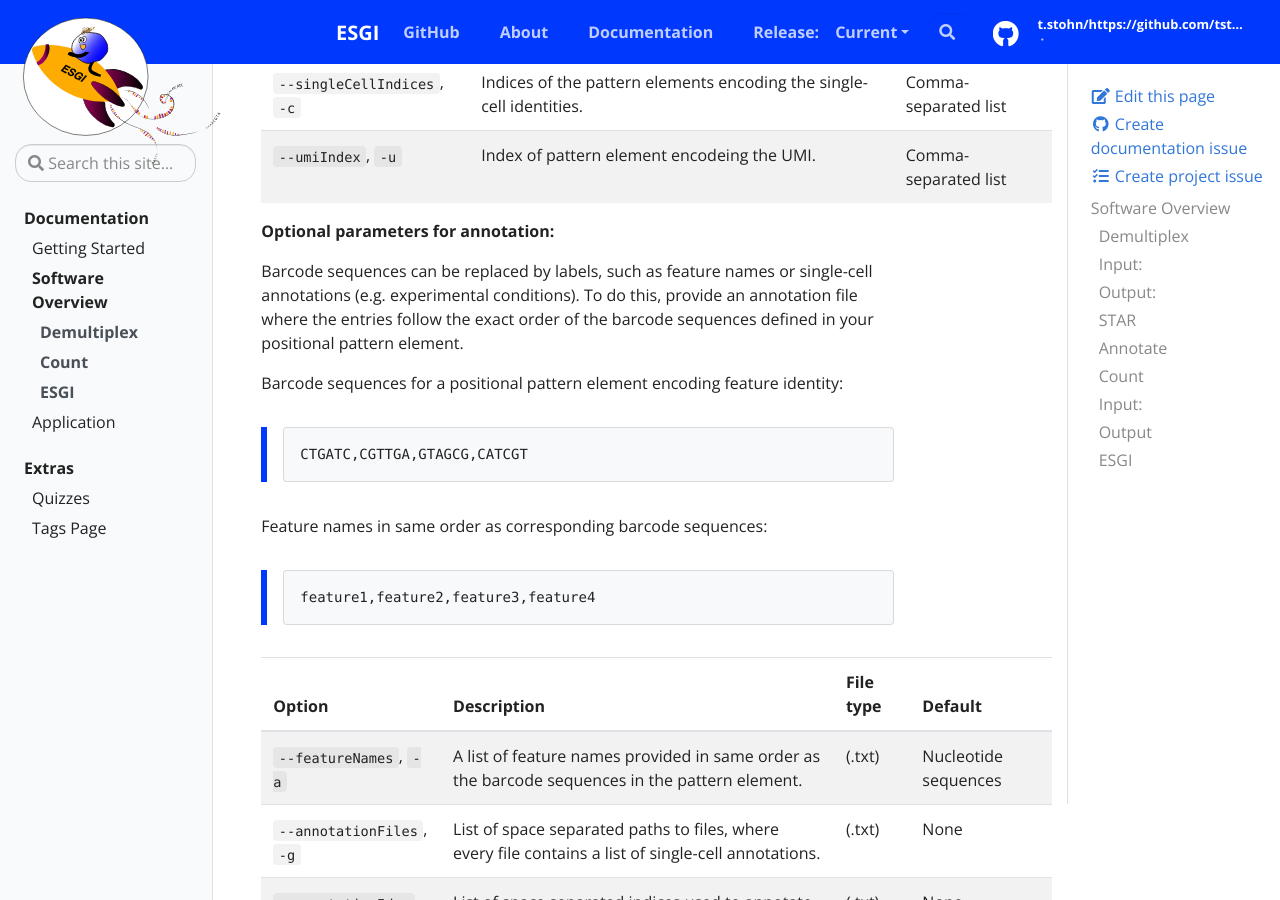
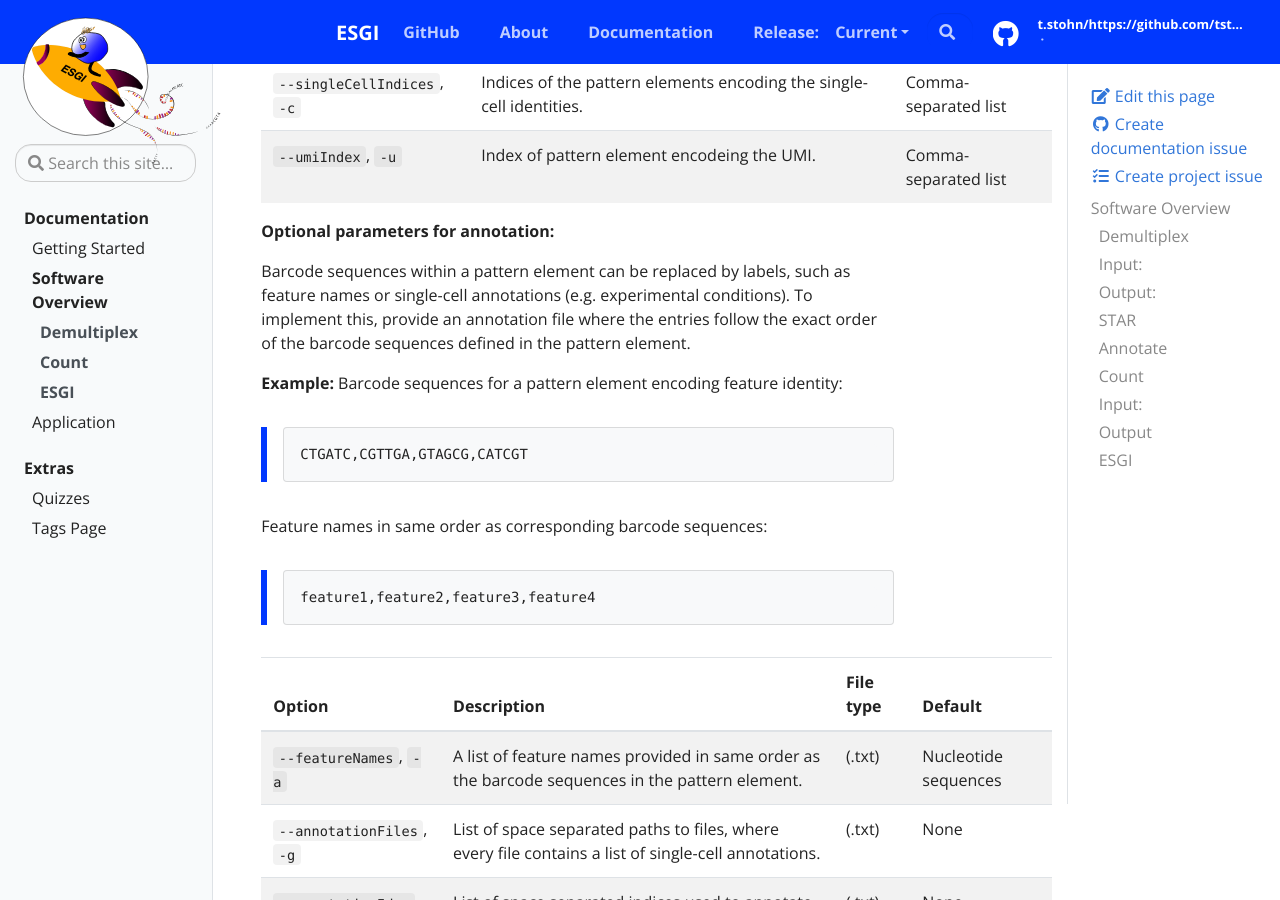
Before and after one commit to tstohn/ESGI.documentation, a Jekyll site: the page built from _docs/software-overview.md, in a window 1280 px wide and 900 px high, scrolled down 4817 px. Built offline with Jekyll 4.4.1, drawn with Linux system fonts in a browser that asks for light colours.

Commit message:
annotation example

````diff
--- a/_docs/software-overview.md
+++ b/_docs/software-overview.md
@@ -113,9 +113,10 @@ Indices follow zero-based counting and correspond to the columns in the pattern-
 
 **Optional parameters for annotation:**
 
-Barcode sequences can be replaced by labels, such as feature names or single-cell annotations (e.g. experimental conditions). To do this, provide an annotation file where the entries follow the exact order of the barcode sequences defined in your positional pattern element.
+Barcode sequences within a pattern element can be replaced by labels, such as feature names or single-cell annotations (e.g. experimental conditions). To implement this, provide an annotation file where the entries follow the exact order of the barcode sequences defined in the pattern element.
 
-Barcode sequences for a positional pattern element encoding feature identity:
+**Example:**
+Barcode sequences for a pattern element encoding feature identity:
 >```
 >CTGATC,CGTTGA,GTAGCG,CATCGT
 >```
````
